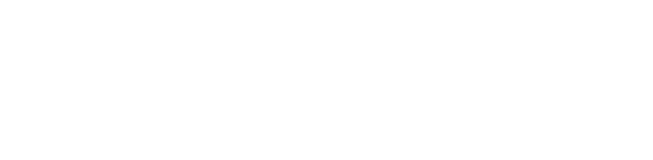
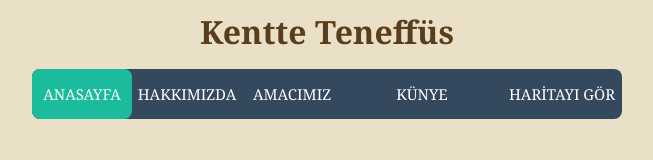
Before and after one commit to kentteteneffus/kentteteneffus, a plain HTML site: page index.html in a window 1280 px wide. Shown: the whole page, without its empty margins (313-966 px from the left). Drawn offline with Linux system fonts and the light colour scheme; the site is published under a folder, as on GitHub Pages, so addresses that start at the root find nothing.

Commit message:
Update index.html

```diff
--- a/index.html
+++ b/index.html
@@ -6,8 +6,8 @@
 
     <meta name="viewport" content="width=device-width, initial-scale=1.0" />
     <title>Kentte Teneffüs</title>
-    <script type="module" crossorigin src="/assets/index-CwA5IIn8.js"></script>
-    <link rel="stylesheet" crossorigin href="/assets/index-DAbX7DBo.css">
+    <script type="module" crossorigin src="assets/index-CwA5IIn8.js"></script>
+    <link rel="stylesheet" crossorigin href="assets/index-DAbX7DBo.css">
   </head>
   <body>
     <div id="root"></div>
```
